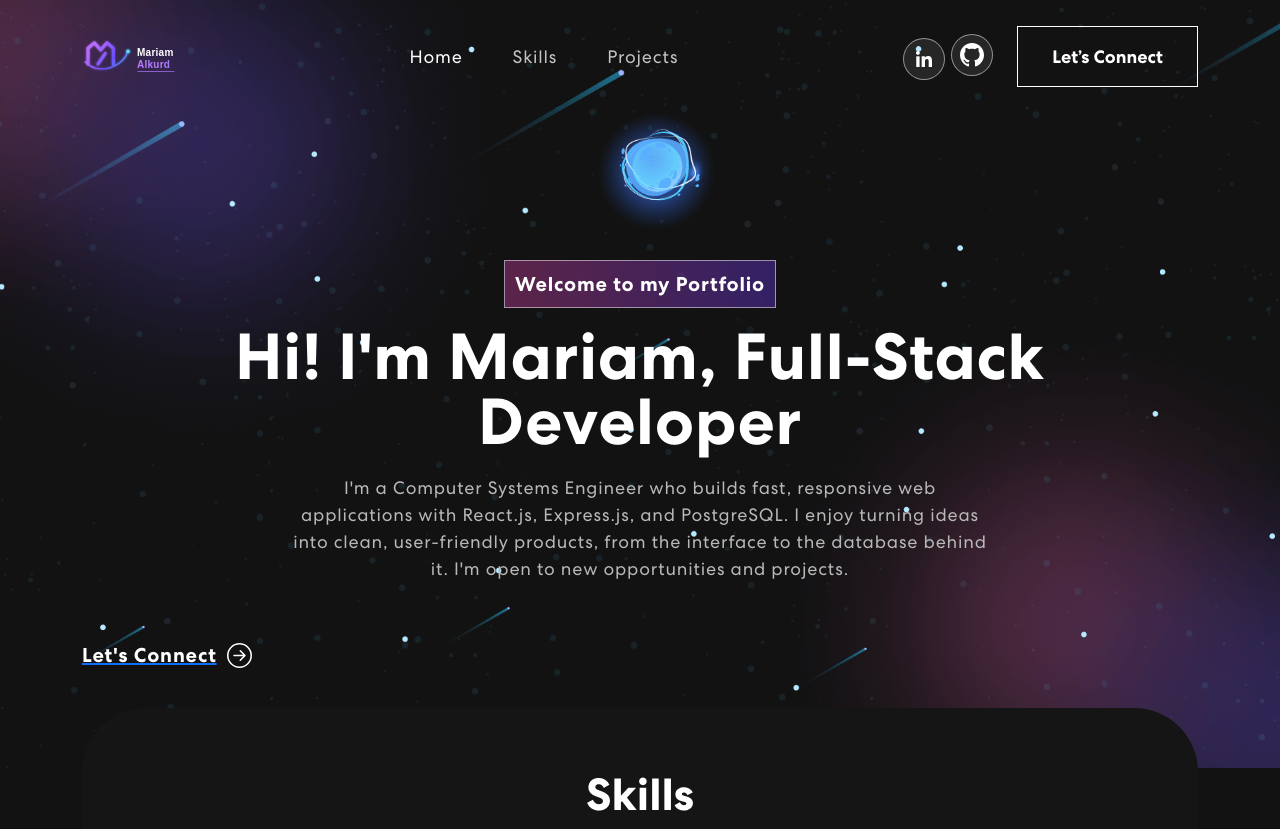
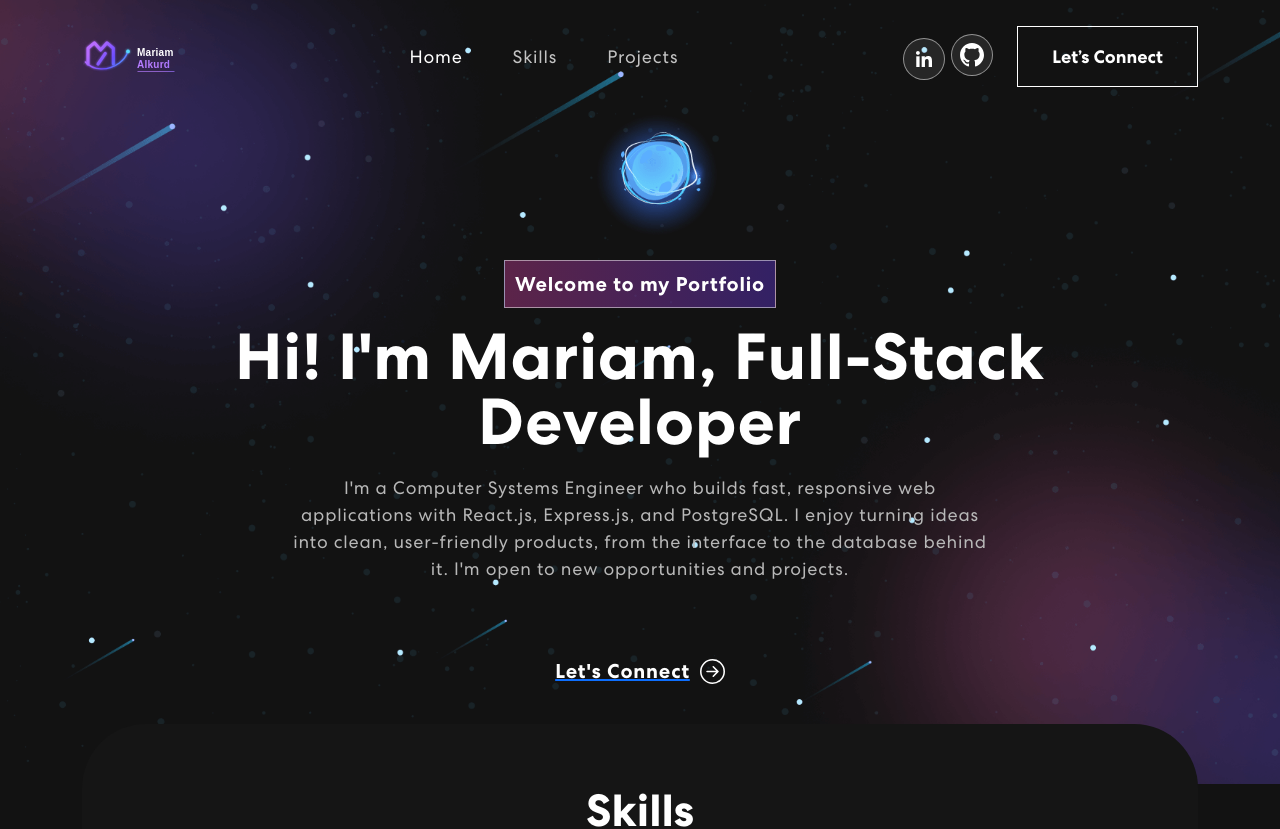
Before and after one commit to Maryamalkurd/frontPages_portfolio-, a React (Create React App) app: page / in a window 1280 px wide. Shown: the top 829 px of the page. Built offline with nearby package versions, Linux system fonts and the light colour scheme.

Commit message:
Update Banner.js

```diff
--- a/src/components/Banner.js
+++ b/src/components/Banner.js
@@ -23,7 +23,7 @@
                     interface to the database behind it. I'm open to new
                     opportunities and projects.
                   </p>
-                  <HashLink to="#connect">
+                  <HashLink className="warp d-flex justify-content-center" to="#connect">
                     <button>
                       Let's Connect <ArrowRightCircle size={25} />
                     </button>
```
